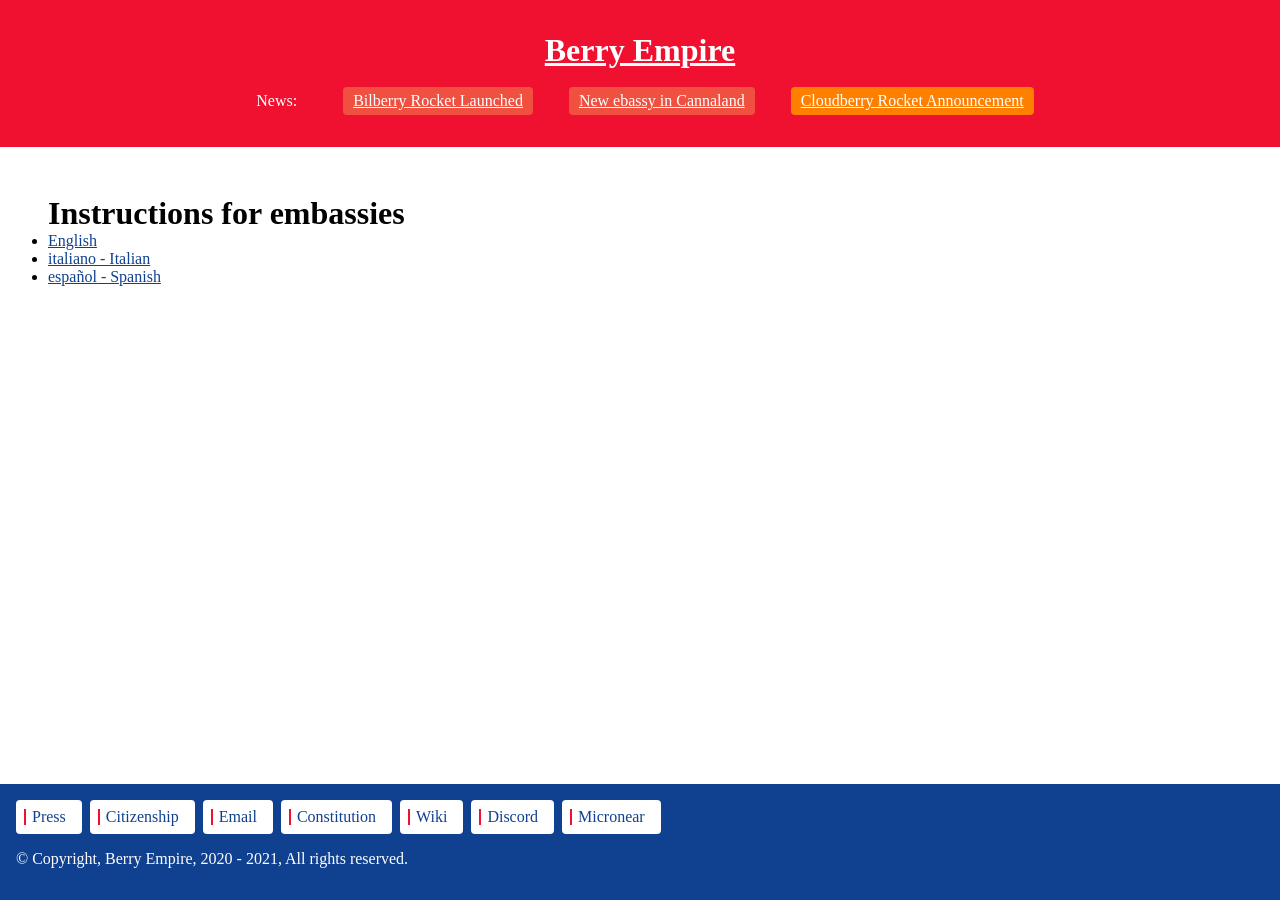
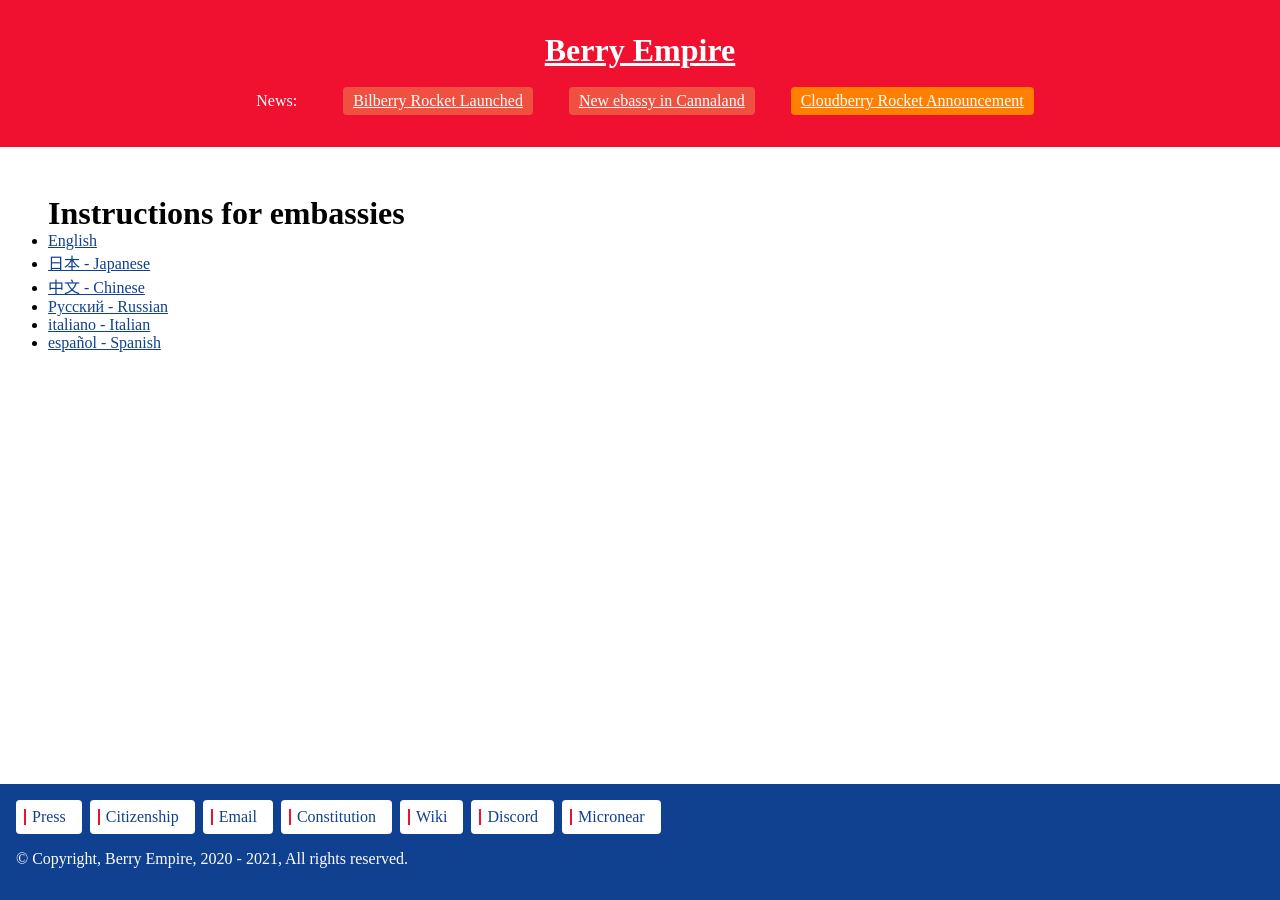
Before and after one commit to berryempire/berryempire.github.io, a Jekyll site: the page built from embassy/index.md, in a window 1280 px wide. Built offline with Jekyll 4.4.1, drawn with Linux system fonts in a browser that asks for light colours; our own code applies the rules of GitHub Pages for plain Markdown files.

Commit message:
Update index.md

```diff
--- a/embassy/index.md
+++ b/embassy/index.md
@@ -1,6 +1,9 @@
 ## Instructions for embassies
 <ul>
   <li lang="en"><a href="./en.html"> English </a></li>
+  <li lang="en"><a href="./jp.html"> 日本 - Japanese </a></li>
+  <li lang="zh"><a href="./zh.html"> 中文 - Chinese </a></li>
+  <li lang="zh"><a href="./ru.html"> Pусский - Russian </a></li>
   <li lang="it"><a href="./it.html"> italiano - Italian </a></li>
   <li lang="es"><a href="./es.html"> español - Spanish </a></li>
 </ul>
```
